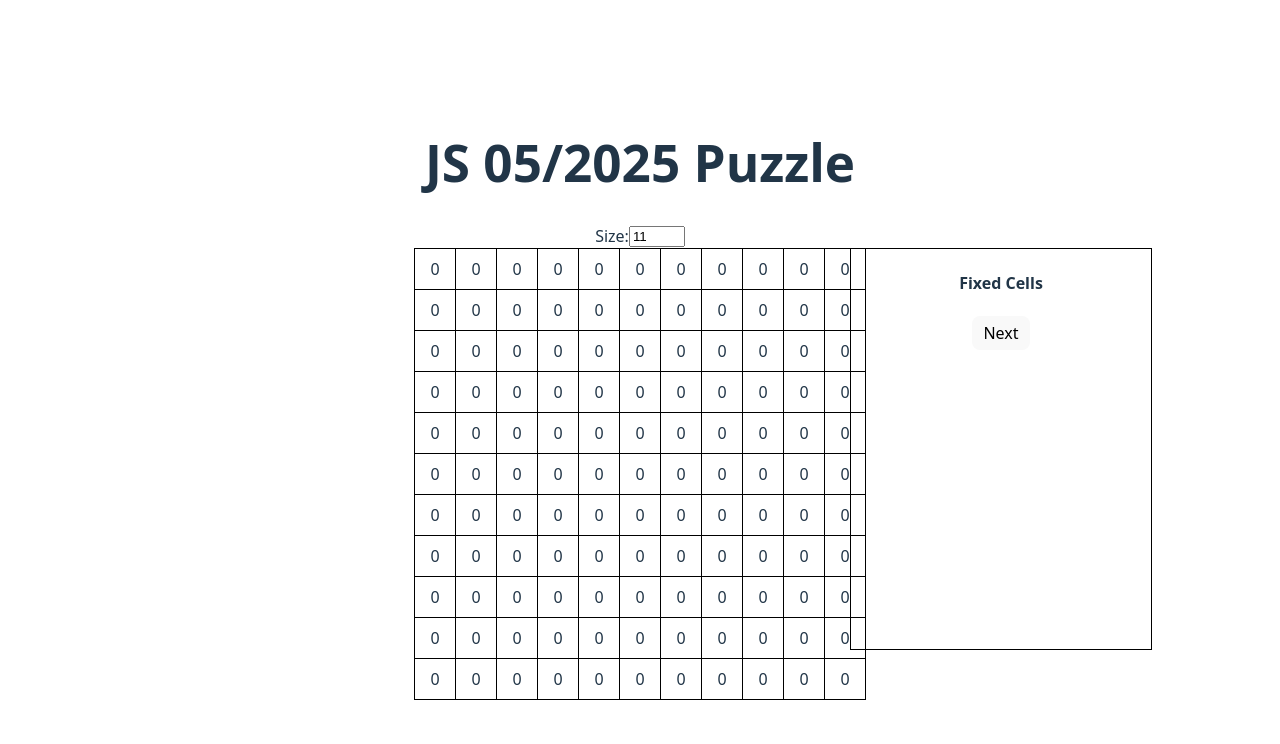
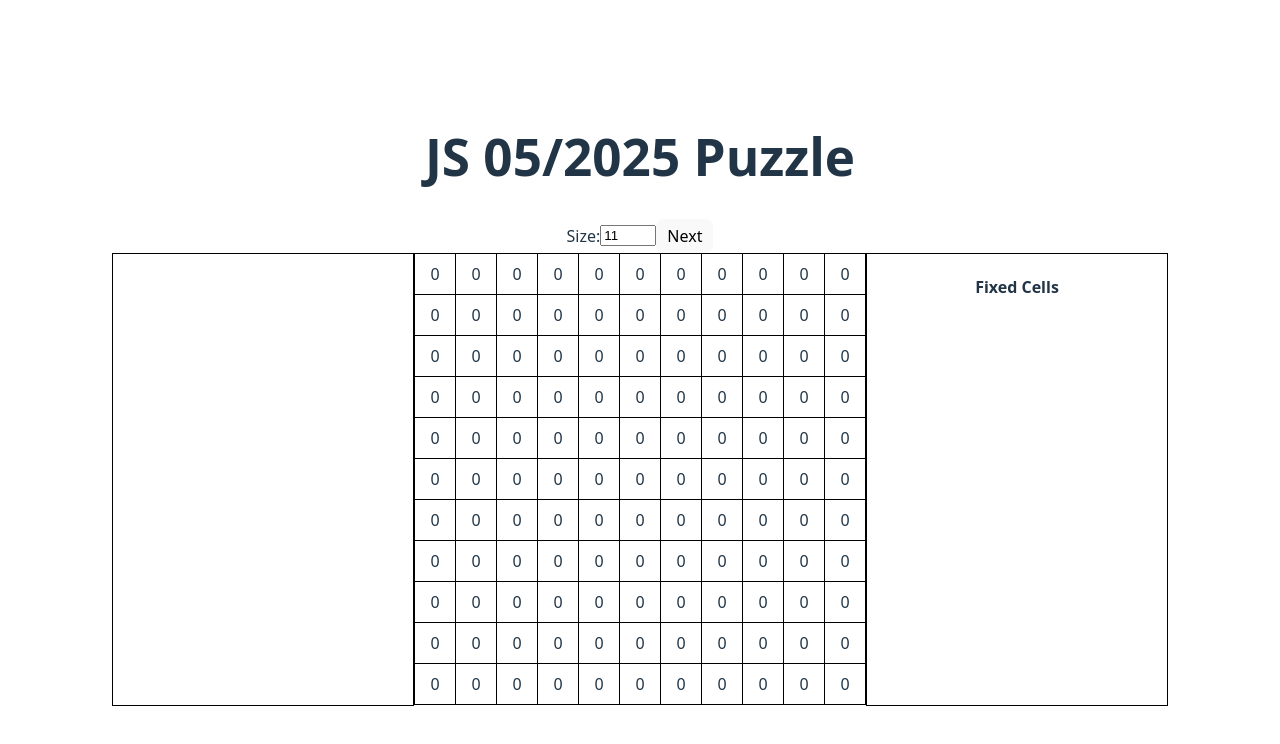
Before and after one commit to ycby/miniature-potato, a React (Vite) app: page / in a window 1280 px wide. Shown: the top 744 px of the page. Built offline with nearby package versions, Linux system fonts and the light colour scheme.

Commit message:
Start Constraints and formatting

```diff
--- a/src/App.css
+++ b/src/App.css
@@ -1,7 +1,6 @@
 #root {
   width: 100%;
   text-align: center;
-  margin: 5vh 10vw;
   position: relative;
   display: flex;
   justify-content: center;
@@ -18,7 +17,6 @@
 .sidebar {
   width: 300px;
   min-height: 400px;
-  position: absolute;
   right: 0;
   border: 1px solid black;
   overflow: scroll;
@@ -32,3 +30,11 @@
   margin: 0;
   padding: 0;
 }
+
+.constraints {
+  width: 300px;
+  min-height: 400px;
+  right: 0;
+  border: 1px solid black;
+  overflow: scroll;
+}
--- a/src/App.jsx
+++ b/src/App.jsx
@@ -3,10 +3,8 @@ import './App.css'
 import {Grid} from './Grid/Grid.jsx';
 import {useState} from "react";
 
-function App() {
-
-  const [size, setSize] = useState(11);
-  const [fixedSquares, setFixedSquares] = useState([]);
+//MODES: SET_FIXED, SET_SECTIONS, SOLVE
+const modes = ['SET_FIXED', 'SET_SECTIONS', 'SOLVE'];
 
 //Generate the initial state here
 const yellowCells = [
@@ -26,6 +24,11 @@ function App() {
     {x: 8, y: 5},
     {x: 9, y: 4},
 ]
+
+function App() {
+
+    const [size, setSize] = useState(11);
+    const [mode, setMode] = useState(modes[0]);
 
     return (
         <div className='main'>
@@ -48,13 +51,29 @@ function App() {
                         setSize(isNaN(sanitizedValue) ? 0 : parseInt(sanitizedValue));
                     }}
                 />
+                <button
+                    onClick={() => setMode(nextMode(modes, mode))}
+                >Next
+                </button>
             </div>
             <Grid
                 size={size}
-        mode='SET_FIXED'
+                mode={mode}
             ></Grid>
         </div>
     )
 }
 
+const nextMode = (modes, currentMode) => {
+
+    const index = modes.indexOf(currentMode);
+
+    if (index + 1 < modes.length) {
+
+        return modes[index + 1];
+    }
+
+    return currentMode;
+}
+
 export default App
--- /dev/null
+++ b/src/Contstraint/Constraint.css
@@ -0,0 +1,6 @@
+.constraint {
+    display: flex;
+    height: 41px;
+    align-items: center;
+    padding: 0 8px;
+}
--- a/src/Contstraint/Constraint.jsx
+++ b/src/Contstraint/Constraint.jsx
@@ -1,38 +1,41 @@
-import { FcCheckmark } from "react-icons/fc";
-import { FcCancel } from "react-icons/fc";
+import {FcCheckmark} from "react-icons/fc";
+import {FcCancel} from "react-icons/fc";
+import './Constraint.css';
 
 export const Constraint = (props) => {
 
     const {
+        mode,
         constraint,
         verifyRow
     } = props;
 
     return (
         <div
-      style={{
-        display: 'flex',
-        height: '41px',
-        justifyContent: 'end',
-        alignItems: 'center'
-      }}
+            className='constraint'
         >
+            {mode === 'SET_SECTIONS' &&
+                <div>
+                    {constraint.name}
+                    <button>Set Constraint</button>
+                </div>
+            }
+            {mode === 'SOLVE' &&
+                <>
                     {
                         constraint.correct != null &&
                         displayStatus(constraint.correct)
                     }
-      <div
-        onClick={() => {
-          verifyRow();
-        }}
-      >
+                    <div onClick={() => verifyRow()}>
                         {constraint.name}
                     </div>
+                </>
+            }
         </div>
     );
 }
 
 const displayStatus = (status) => {
 
-  return status ? <FcCheckmark /> : <FcCancel />;
+    return status ? <FcCheckmark/> : <FcCancel/>;
 }
--- a/src/Grid/Grid.jsx
+++ b/src/Grid/Grid.jsx
@@ -4,24 +4,7 @@ import {Cell} from '../Cell/Cell.jsx';
 import {Section} from '../Section/Section.jsx';
 import {Constraint} from '../Contstraint/Constraint.jsx';
 
-//MODES: SET_FIXED, SET_SECTIONS, SOLVE
-export const Grid = (props) => {
-
-    const {
-        size = 4
-    } = props;
-
-    const [mode, setMode] = useState('SET_FIXED');
-    const [cells, setCells] = useState([]);
-    const [fixedCells, setFixedCells] = useState([]);
-    const [sections, setSections] = useState([
-        {
-            color: 'lightblue',
-            cells: []
-        }
-    ]);
-    const [currentSettingSection, setCurrentSection] = useState(null);
-    const [constraints, setConstraints] = useState([
+const initialConstraints = [
     {
         name: 'square',
         checker: (values) => {
@@ -187,11 +170,33 @@ export const Grid = (props) => {
             }, true);
         }
     },
+];
+export const Grid = (props) => {
+
+    const {
+        size = 4,
+        mode
+    } = props;
+
+    const [cells, setCells] = useState([]);
+    const [fixedCells, setFixedCells] = useState([]);
+    const [sections, setSections] = useState([
+        {
+            color: 'lightblue',
+            cells: []
+        }
     ]);
+    const [currentSettingSection, setCurrentSection] = useState(null);
+    const [constraints, setConstraints] = useState([]);
 
     useEffect(() => {
 
         setCells(generateInitialState(size));
+    }, [size]);
+
+    useEffect(() => {
+
+        setConstraints(generateInitialConstraints(size));
     }, [size]);
 
     useEffect(() => {
@@ -216,7 +221,25 @@ export const Grid = (props) => {
             case 'SET_SECTIONS':
                 return ((position) => {
 
+                    if (currentSettingSection === null) return;
+
+                    const newSections = [...sections];
+                    newSections[currentSettingSection].cells.push(position);
+                    setSections(newSections);
+
+                    let newSectionCells = generateCellsCopy(cells);
+                    newSectionCells[position.x][position.y].section = sections[currentSettingSection];
+                    setCells(newSectionCells);
+
+                    //TODO: handle constraints
+                    const newConstraints = [...constraints];
+
+                    newConstraints[position.x].correct = null;
+
+                    setConstraints(newConstraints);
                 });
+            case 'SET_CONSTRAINTS':
+                break;
             case 'SOLVE':
                 break;
             default:
@@ -226,14 +249,12 @@ export const Grid = (props) => {
 
     return (
         <div style={{display: 'flex'}}>
-            {mode === 'SOLVE' &&
-                <div style={{
-                    margin: '0 40px 0 0'
-                }}>
+            <div className='constraints'>
                 {constraints.map((constraint, index) => {
                     return (
                         <Constraint
-                                key={index}
+                            key={`${constraint.name}${index}`}
+                            mode={mode}
                             constraint={constraint}
                             verifyRow={() => {
 
@@ -270,7 +291,6 @@ export const Grid = (props) => {
                     )
                 })}
             </div>
-            }
             <div
                 id='grid'
                 style={{
@@ -312,25 +332,6 @@ export const Grid = (props) => {
                                     setConstraints(newConstraints);
                                 }}
                                 isSettingSection={currentSettingSection !== null}
-                                setSection={position => {
-
-                                    const newSections = [...sections];
-                                    newSections[currentSettingSection].cells.push(position);
-                                    setSections(newSections);
-
-                                    const newRow = [...cells[position.x]];
-                                    newRow[position.y].section = sections[currentSettingSection];
-                                    const newCells = [...cells];
-                                    newCells[position.x] = newRow;
-
-                                    setCells(newCells);
-
-                                    const newConstraints = [...constraints];
-
-                                    newConstraints[position.x].correct = null;
-
-                                    setConstraints(newConstraints);
-                                }}
                                 setIsBlack={position => {
 
                                     const newRow = [...cells[position.x]];
@@ -363,9 +364,6 @@ export const Grid = (props) => {
                                 fixedCells.map((cell) => <li key={`fixedx${cell.x}y${cell.y}`}>{cell.x}, {cell.y}</li>)
                             }
                         </ul>
-                        <button
-                            onClick={() => setMode('SET_SECTIONS')}
-                        >Next</button>
                     </div>
                 }
                 {mode === 'SET_SECTIONS' &&
@@ -375,25 +373,16 @@ export const Grid = (props) => {
                             return <Section
                                 name={section.name}
                                 sectionNo={index}
+                                mode={mode}
                                 color={section.color}
                                 cells={section.cells}
                                 currentSettingSection={currentSettingSection}
-                                setCurrentSections={(value) => {
-
-                                    setCurrentSection(value);
-                                }}
+                                setCurrentSections={(value) => setCurrentSection(value)}
                                 setCellsToValue={(affectedCells, value) => {
 
-                                    let newCells = [...cells];
-                                    newCells.map(row => {
+                                    let newCells = generateCellsCopy(cells);
 
-                                        return [...row];
-                                    });
-
-                                    affectedCells.map(cell => {
-
-                                        newCells[cell.x][cell.y].number = value;
-                                    })
+                                    affectedCells.map(cell => newCells[cell.x][cell.y].number = value);
 
                                     setCells(newCells);
                                 }}
@@ -479,3 +468,17 @@ const generateRandomColor = () => {
     color += '77';
     return color;
 }
+
+const generateInitialConstraints = (size) => {
+
+    let constraints = [];
+    for (let i = 0; i < size; i++) {
+
+        constraints.push({
+            name: '#' + (i + 1),
+            checker: () => false
+        });
+    }
+
+    return constraints;
+}
--- a/src/Section/Section.css
+++ b/src/Section/Section.css
@@ -1,15 +1,22 @@
 .section {
     width: 100%;
-    padding: 10px 20px 10px 20px;
+    padding: 10px 0;
     display: flex;
-    justify-content: space-between;
     align-items: center;
-}
-
-.section > span {
-    padding: 5px 5px;
 }
 
 button {
     padding: 5px 10px;
 }
+
+.section-number {
+    padding: 0 20px;
+    font-weight: bold;
+}
+.controls {
+    display: flex;
+    flex: 1;
+    flex-direction: row;
+    justify-content: space-evenly;
+    align-items: center;
+}
```
Also changed, not shown: src/Cell/Cell.jsx (+0 -9 lines), src/Section/Section.jsx (+14 -23 lines). Lines whose indentation alone changed are shown as unchanged.
